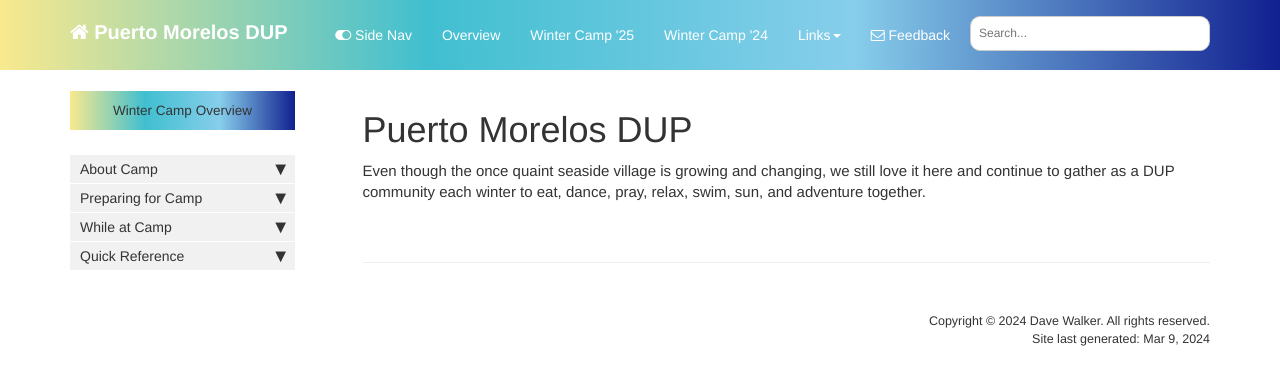
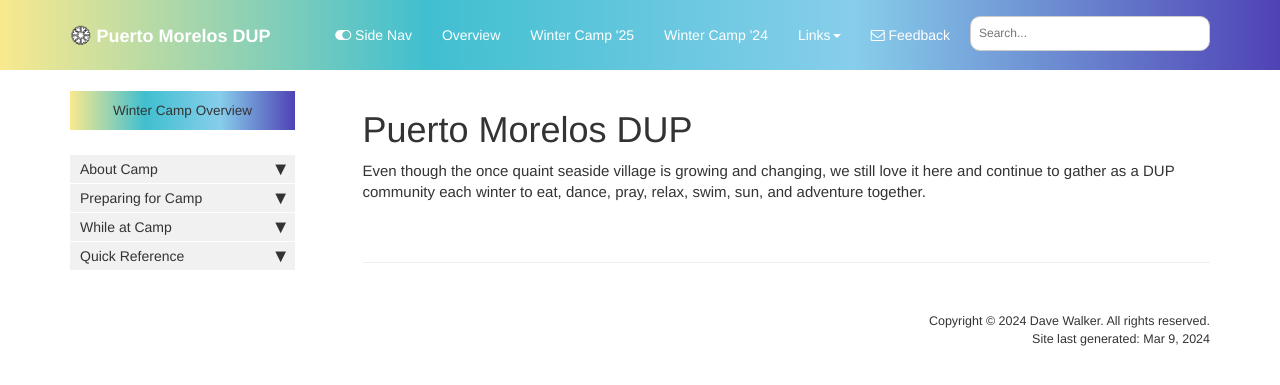
Before and after one commit to davewalker60/pmdupSAVE, a Jekyll site: the page built from index.md, in a window 1280 px wide. Shown: the top 385 px of the page. Built offline with Jekyll 4.4.1, drawn with Linux system fonts in a browser that asks for light colours; comment, search, counter and statistics services are not loaded.

Commit message:
dup logo

```diff
--- a/_includes/head.html
+++ b/_includes/head.html
@@ -4,7 +4,7 @@
 <meta name="description" content="{% if page.summary %}{{ page.summary | strip_html | strip_newlines | truncate: 160 }}{% endif %}">
 <meta name="keywords" content="{{page.tags}}{% if page.tags %}, {% endif %} {{page.keywords}}">
 <title>{{ page.title }} | {{ site.site_title }}</title>
-<link rel="icon" type="image/png" href="{{ site.url | append: site.baseurl }}/images/favicon-full.PNG">
+<link rel="icon" type="image/png" href="{{ site.url | append: site.baseurl }}/images/favicon-full.png">
 
 <!-- Latest compiled and minified CSS -->
 <link rel="stylesheet" href="https://maxcdn.bootstrapcdn.com/bootstrap/3.3.7/css/bootstrap.min.css" integrity="sha384-BVYiiSIFeK1dGmJRAkycuHAHRg32OmUcww7on3RYdg4Va+PmSTsz/K68vbdEjh4u" crossorigin="anonymous">
--- a/_includes/topnav.html
+++ b/_includes/topnav.html
@@ -1,14 +1,15 @@
 <!-- Navigation -->
 <nav class="navbar navbar-inverse navbar-static-top">
     <div class="container topnavlinks">
-        <div class="navbar-header">
+       <div class="navbar-header">
             <button type="button" class="navbar-toggle" data-toggle="collapse" data-target="#bs-example-navbar-collapse-1">
                 <span class="sr-only">Toggle navigation</span>
                 <span class="icon-bar"></span>
                 <span class="icon-bar"></span>
                 <span class="icon-bar"></span>
             </button>
-            <a class="fa fa-home fa-lg navbar-brand" href="{{ site.url | append: site.baseurl }}/index.html"><span class="projectTitle"> {{site.topnav_title}}</span></a>
+            <a class="navbar-brand" href="{{ site.url | append: site.baseurl }}/index.html"><span class="projectTitle"><img src="{{ "images/duplogo-black.gif" }}" height="24" class="noborder"> {{site.topnav_title}}</span></a>
+<!--            <a class="fa fa-home fa-lg navbar-brand" href="{{ site.url | append: site.baseurl }}/index.html"><span class="projectTitle"> {{site.topnav_title}}</span></a> -->
         </div>
         <div class="collapse navbar-collapse" id="bs-example-navbar-collapse-1">
             <ul class="nav navbar-nav navbar-right">
--- a/css/theme-dup.css
+++ b/css/theme-dup.css
@@ -7,8 +7,8 @@
     --banner_text_hover_color: #35929e;
     --sand_color: #f9e98e;
     --sea_color: #40bfd0;
-    --ocean_color: #112090; /*#4f42b5; /* #2E68FF;*/
-    --sky_color: #87ceeb; /*2EA7FF;*/
+    --ocean_color: #4f42b5;
+    --sky_color: #87ceeb;
     --heading_color: #1b212c;
     --background_color: #red;
 /*    --nav_background: var(--banner_color); */
```
Also changed, not shown: css/bootstrap.min.css, css/font-awesome.min.css, images/duplogo-black-trans.gif (added), images/duplogo-black.gif (added), images/duplogo-blue-trans.gif (added), images/duplogo-blue.gif (added), images/duplogo-powder-trans.gif (added), images/duplogo-reverse-trans.gif (added), images/duplogo-reverse.gif (added), images/favicon-full.png (added).
